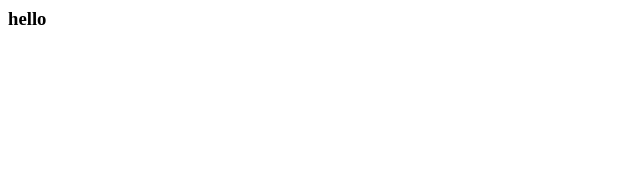
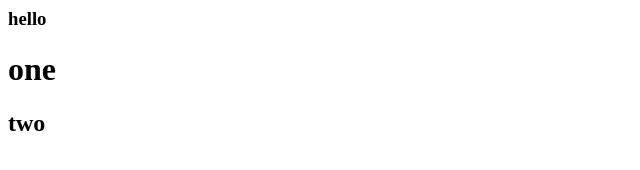
Before and after one commit to smxsr/git, a plain HTML site: page index.htm in a window 1280 px wide. Shown: the whole page, without its empty margins (0-640 px from the left). Drawn offline with Linux system fonts and the light colour scheme.

Commit message:
slider created

```diff
--- a/index.htm
+++ b/index.htm
@@ -7,5 +7,9 @@
   </head>
   <body>
     <h3>hello</h3>
+    <div class="slider">
+      <h1>one</h1>
+      <h2>two</h2>
+    </div>
   </body>
 </html>
--- a/style.css
+++ b/style.css
@@ -6,3 +6,6 @@
 h3 {
   font-size: large;
 }
+.slider {
+  background-color: azure;
+}
```
